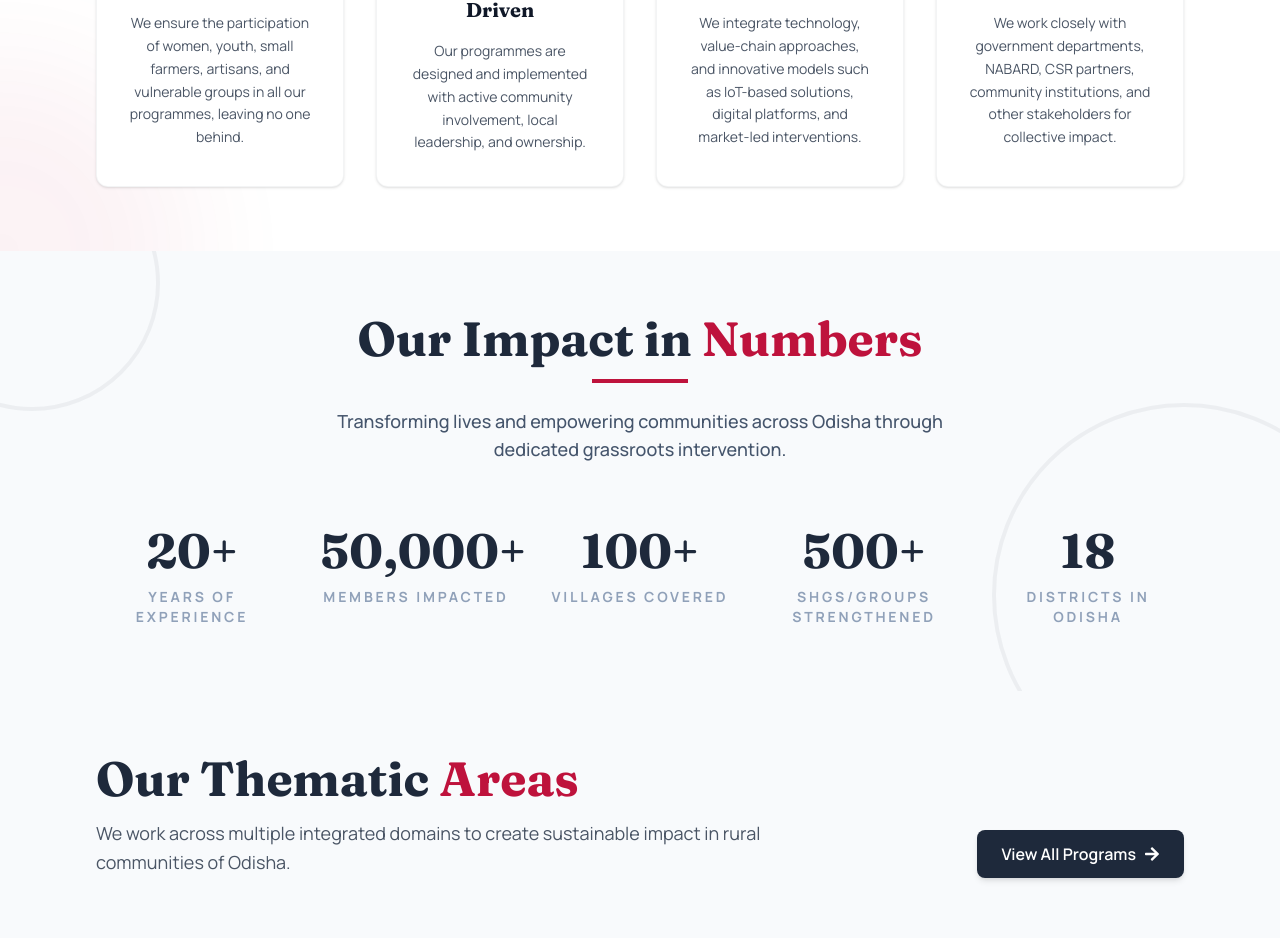
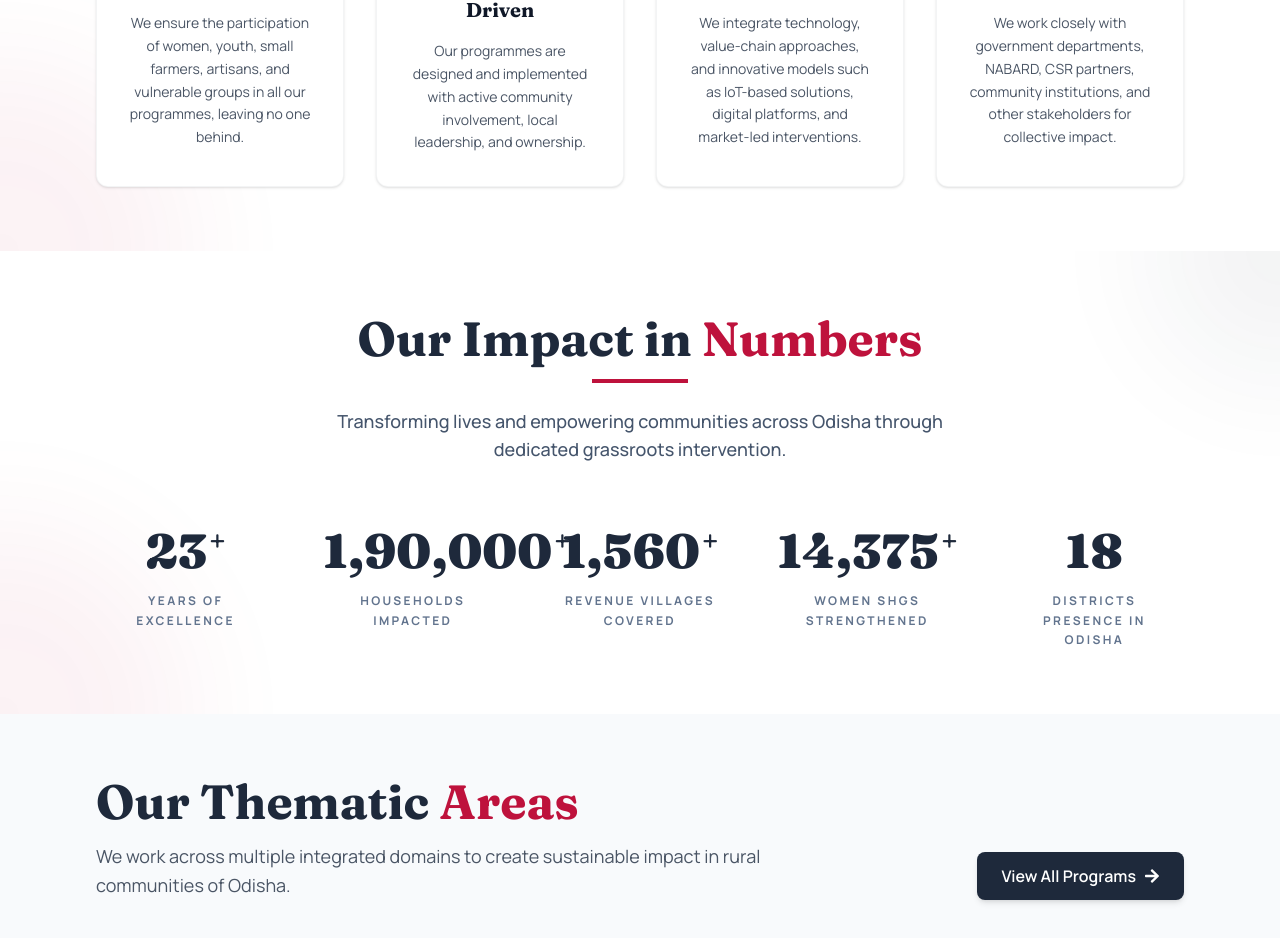
Before and after one commit to anisthdev/mission-ngo, a React (Vite) app: page / in a window 1280 px wide. Shown: the part 1859-2797 px from the top of the page. Built offline with nearby package versions, Linux system fonts and the light colour scheme; grey boxes are pictures that could not be loaded.

Commit message:
feat: update impact statistics and styling on home page

```diff
--- a/src/components/ImpactCounter.jsx
+++ b/src/components/ImpactCounter.jsx
@@ -55,8 +55,16 @@ const ImpactCounter = ({ end, duration = 2000, suffix = "", prefix = "" }) => {
   };
 
   return (
-    <span ref={counterRef}>
-      {prefix}{formatNumber(count)}{suffix}
+    <span ref={counterRef} className="flex flex-col items-center">
+      {prefix && (
+        <span className="text-[10px] md:text-xs uppercase tracking-[0.2em] font-bold text-slate-400 mb-1 leading-none">
+          {prefix}
+        </span>
+      )}
+      <span className="leading-none">
+        {formatNumber(count)}
+        {suffix && <span className="text-[0.6em] ml-0.5 align-top">{suffix}</span>}
+      </span>
     </span>
   );
 };
@@ -64,16 +72,16 @@ const ImpactCounter = ({ end, duration = 2000, suffix = "", prefix = "" }) => {
 // Stats Section Component with Counters
 export const ImpactStats = ({ stats }) => {
   return (
-    <div className="bg-slate-50 text-primary section-padding relative overflow-hidden">
-      {/* Decorative Background Elements */}
-      <div className="absolute top-0 left-0 w-full h-full overflow-hidden pointer-events-none opacity-5">
-        <div className="absolute -top-24 -left-24 w-64 h-64 border-4 border-primary rounded-full"></div>
-        <div className="absolute -bottom-24 -right-24 w-96 h-96 border-4 border-primary rounded-full"></div>
+    <div className="bg-white text-primary section-padding relative overflow-hidden">
+      {/* Subtle Background Accent */}
+      <div className="absolute inset-0 opacity-5 pointer-events-none">
+        <div className="absolute top-0 right-0 w-64 h-64 bg-primary rounded-full blur-3xl -mr-32 -mt-32"></div>
+        <div className="absolute bottom-0 left-0 w-96 h-96 bg-accent rounded-full blur-3xl -ml-48 -mb-48"></div>
       </div>
 
       <div className="container-custom relative z-10">
         <div className="text-center mb-16">
-          <h2 className="text-3xl md:text-5xl font-heading font-bold mb-4">
+          <h2 className="text-3xl md:text-5xl font-heading font-bold mb-4 text-primary">
             Our Impact in <span className="text-accent">Numbers</span>
           </h2>
           <div className="h-1 w-24 bg-accent mx-auto mb-6"></div>
@@ -82,10 +90,10 @@ export const ImpactStats = ({ stats }) => {
           </p>
         </div>
 
-        <div className="grid grid-cols-2 md:grid-cols-3 lg:grid-cols-5 gap-y-12 gap-x-8">
+        <div className="grid grid-cols-2 lg:grid-cols-5 gap-y-16 gap-x-12">
           {stats.map((stat, index) => (
             <div key={index} className="text-center group">
-              <div className="text-4xl md:text-5xl font-heading font-bold text-primary mb-3 group-hover:scale-110 transition-transform duration-300 inline-block">
+              <div className="text-3xl sm:text-4xl md:text-5xl font-heading font-black text-primary mb-4 group-hover:scale-105 transition-transform duration-500 inline-block">
                 {stat.animated ? (
                   <ImpactCounter
                     end={stat.value}
@@ -93,10 +101,20 @@ export const ImpactStats = ({ stats }) => {
                     prefix={stat.prefix || ""}
                   />
                 ) : (
-                  `${stat.prefix || ""}${stat.value}${stat.suffix || ""}`
+                  <div className="flex flex-col items-center">
+                    {stat.prefix && (
+                      <span className="text-[10px] md:text-xs uppercase tracking-[0.2em] font-bold text-slate-400 mb-1 leading-none">
+                        {stat.prefix}
+                      </span>
+                    )}
+                    <span className="leading-none">
+                      {stat.value}
+                      {stat.suffix && <span className="text-[0.6em] ml-0.5 align-top">{stat.suffix}</span>}
+                    </span>
+                  </div>
                 )}
               </div>
-              <div className="text-xs md:text-sm font-bold text-slate-400 uppercase tracking-[0.2em]">
+              <div className="text-[10px] md:text-xs font-bold text-slate-500 uppercase tracking-[0.2em] max-w-[150px] mx-auto leading-relaxed">
                 {stat.label}
               </div>
             </div>
--- a/src/data/impactData.js
+++ b/src/data/impactData.js
@@ -179,7 +179,7 @@ export const workingAreas = {
     deogarh: ["Youth engagement and artisan linkages"]
   },
   gramPanchayats: 285,
-  villages: 1157
+  villages: 1560
 };
 
 // Monitoring & Evaluation Metrics
--- a/src/data/organizationData.js
+++ b/src/data/organizationData.js
@@ -16,7 +16,9 @@ export const organizationInfo = {
     gst: "21AABTM6676M2Z6",
     urn12A: "AABTM6676ME20231",
     urn80G: "AABTM6676MF20231",
-    nitiAayogUID: "OR/2010/0024894"
+    nitiAayogUID: "OR/2010/0024894",
+    csr1: "CSR00012345",
+    vtp: "VTP/OR/DKL/001"
   },
 
   // Contact Information
@@ -241,9 +243,9 @@ export const organizationInfo = {
 
   // Impact Statistics
   impactStats: {
-    individualsReached: 168015,
-    householdsReached: 165036,
-    villages: 1157,
+    individualsReached: 210000,
+    householdsReached: 190000,
+    villages: 1560,
     districts: 18,
     shgs: 14375,
     fpos: 2,
@@ -293,9 +295,9 @@ export const milestones = [
     description: "Expanded operations to 16 districts, and served 22,000 families."
   },
   {
-    period: "2017-2023",
+    period: "2017-2026",
     title: "Transformative Growth",
-    description: "Expanded operations to 18 districts, benefiting 165,000 families."
+    description: "Expanded operations to 18 districts, benefiting 190,000+ families."
   }
 ];
 
--- a/src/pages/Home.jsx
+++ b/src/pages/Home.jsx
@@ -13,11 +13,11 @@ import { RiBankLine, RiTeamLine, RiLineChartLine, RiSeedlingLine, RiUserStarLine
 const Home = () => {
   // Impact Statistics for Counter
   const impactStatistics = [
-    { value: 20, label: "Years of Experience", animated: true, suffix: "+" },
-    { value: 50000, label: "Members Impacted", animated: true, suffix: "+" },
-    { value: 100, label: "Villages Covered", animated: true, suffix: "+" },
-    { value: 500, label: "SHGs/Groups Strengthened", animated: true, suffix: "+" },
-    { value: 18, label: "Districts in Odisha", animated: true }
+    { value: 23, label: "Years of Excellence", animated: true, suffix: "+" },
+    { value: 190000, label: "Households Impacted", animated: true, suffix: "+" },
+    { value: 1560, label: "Revenue Villages Covered", animated: true, suffix: "+" },
+    { value: 14375, label: "Women SHGs Strengthened", animated: true, suffix: "+" },
+    { value: 18, label: "Districts presence in Odisha", animated: true }
   ];
 
   // Featured Programs (showing first 6)
@@ -37,7 +37,7 @@ const Home = () => {
       <Hero
         title="Empowering Rural Communities Across Odisha"
         subtitle="Since 2002"
-        description="Building sustainable livelihoods and fostering self-reliance through innovative programs reaching 165,000+ families across 18 districts"
+        description="Building sustainable livelihoods and fostering self-reliance through innovative programs reaching 190,000+ families across 18 districts"
         primaryButton={{ text: "Our Impact", link: "/impact-stories" }}
         secondaryButton={{ text: "Get Involved", link: "/get-involved" }}
         images={[
```
